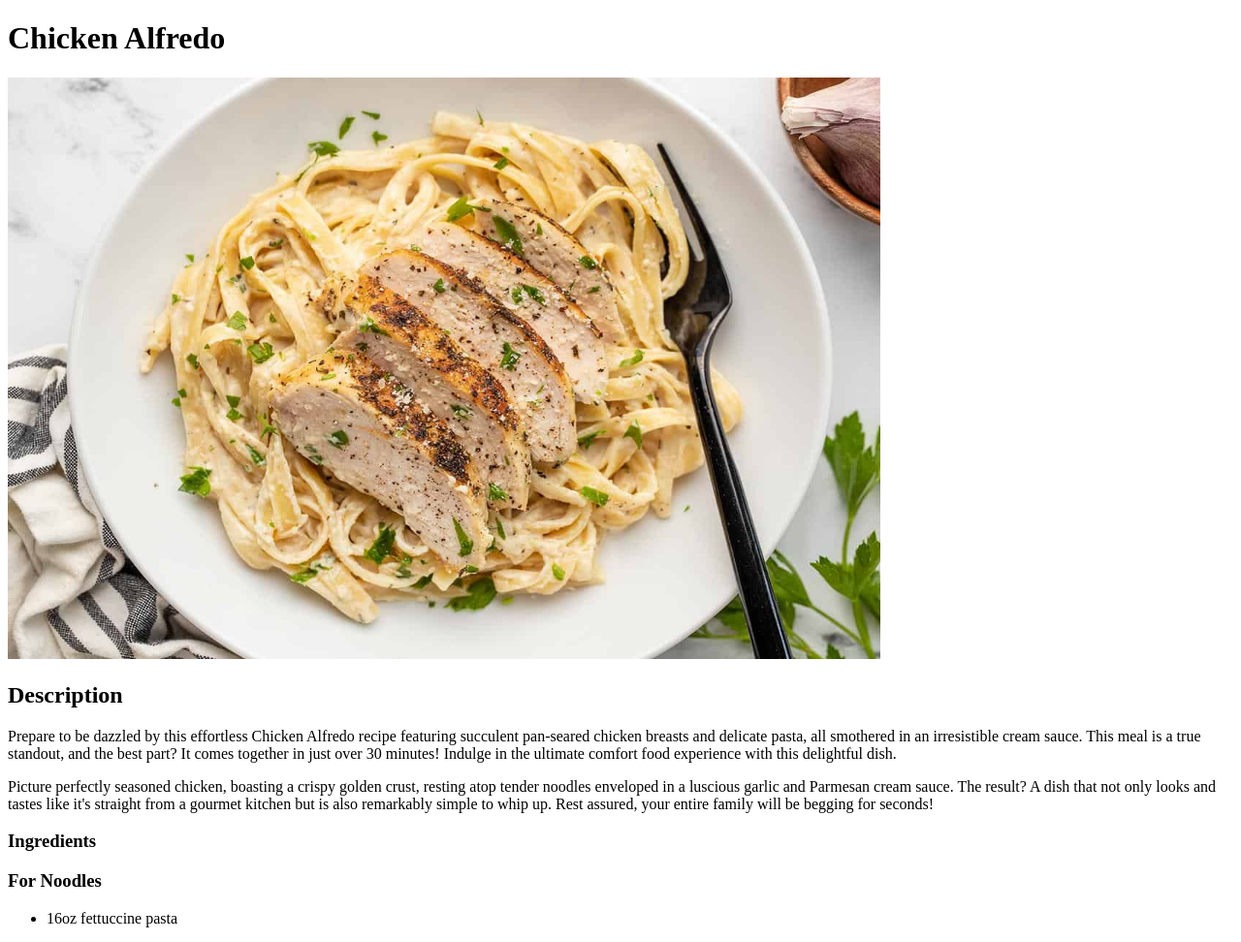
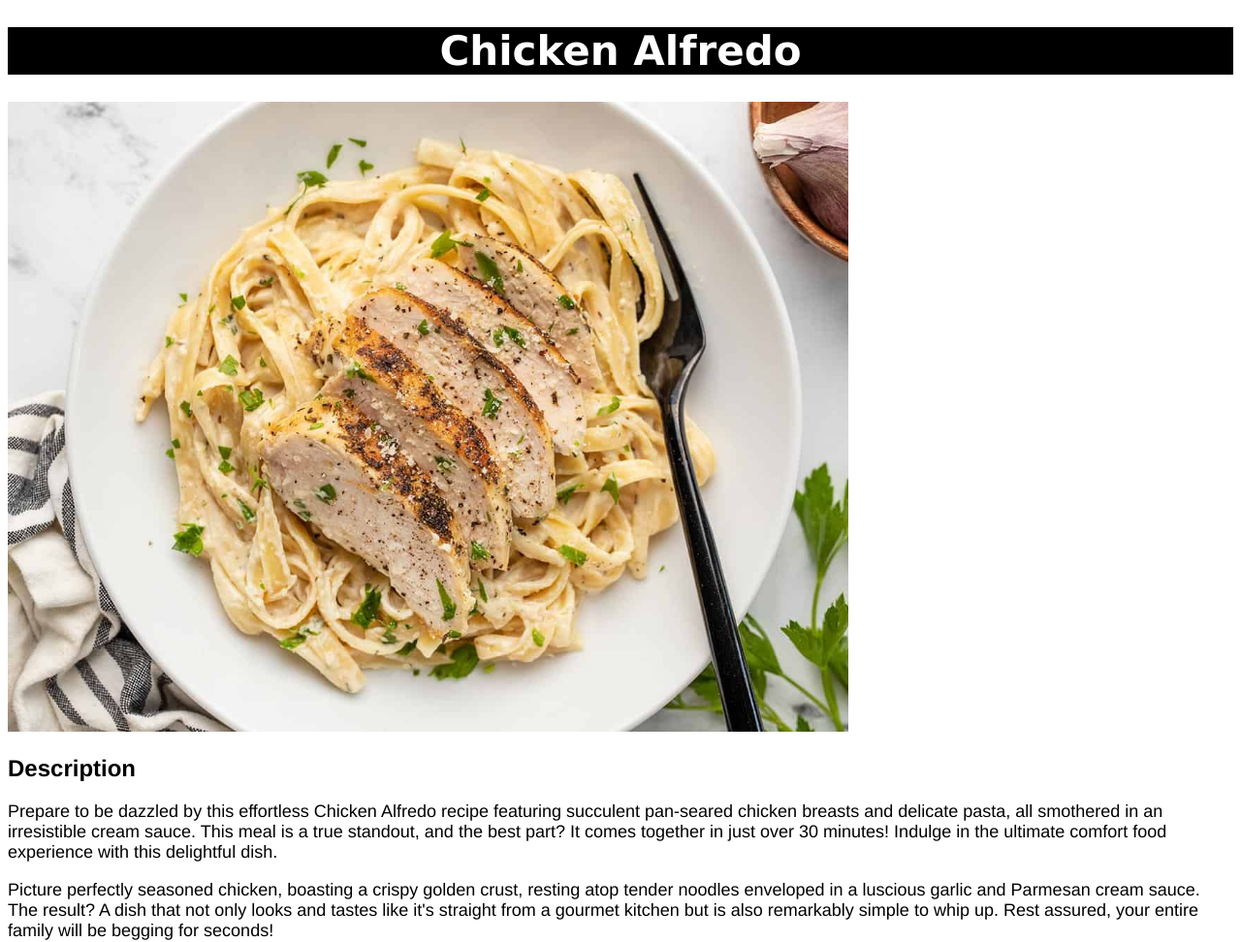
Before and after one commit to PrinceJuice/odin-recipes, a plain HTML site: page recipes/chicken-alfredo.html in a window 1280 px wide. Shown: the top 972 px of the page at 97% size. Drawn offline with Linux system fonts and the light colour scheme.

Commit message:
Make and add css to all html files
Correctly added css files to all sub html pages.
Made directory for all css files.

```diff
--- a/recipes/chicken-alfredo.html
+++ b/recipes/chicken-alfredo.html
@@ -4,21 +4,22 @@
         <meta charset="UTF-8">
         <meta name="viewport" content="width=device-width, initial-scale=1.0">
         <title>TOP-Chicken-Alfredo</title>
+        <link rel="stylesheet" href="../stylesheets/chicken.css">
     </head>
 
     <body>
-    <h1>Chicken Alfredo</h1>
-    <img src="./images/chicken-alfredo.jpg" alt="A chicken alfredo pasta bowl" height="600" width="900">
-    <h2>Description</h2>
+    <h1 class="header" id="main">Chicken Alfredo</h1>
+    <img src="./images/chicken-alfredo.jpg" alt="A chicken alfredo pasta bowl">
+    <h2 id="words">Description</h2>
     <p>Prepare to be dazzled by this effortless Chicken Alfredo recipe featuring succulent pan-seared chicken breasts and delicate pasta, all smothered in an irresistible cream sauce. This meal is a true standout, and the best part? It comes together in just over 30 minutes! Indulge in the ultimate comfort food experience with this delightful dish.</p>
     <p>Picture perfectly seasoned chicken, boasting a crispy golden crust, resting atop tender noodles enveloped in a luscious garlic and Parmesan cream sauce. The result? A dish that not only looks and tastes like it's straight from a gourmet kitchen but is also remarkably simple to whip up. Rest assured, your entire family will be begging for seconds!</p>
 
-    <h3>Ingredients</h3>
-    <h3>For Noodles</h3>
+    <h3 class="header list">Ingredients</h3>
+    <h3 class="Ingredients">For Noodles</h3>
     <ul>
       <li>16oz fettuccine pasta</li>
     </ul>
-    <h3>For Chicken</h3>
+    <h3 class="Ingredients">For Chicken</h3>
     <ul>
       <li>1 pound boneless, skinless chicken breasts</li>
       <li>1 teaspoon italian seasoning</li>
@@ -27,12 +28,12 @@
       <li>2 tablespoons extra-virgin olive oil</li>
       <li>1 teaspoon butter</li>
     </ul>
-    <h3>For Sauce</h3>
+    <h3 class="Ingredients">For Sauce</h3>
     <ul>
       <li>14.5oz jar of Prego Homestyle Alfredo Pasta Sauce</li>
     </ul>
 
-    <h3>Steps</h3>
+    <h3 class="header list">Steps</h3>
     <ol>
       <li><strong>Make the noodles:</strong> Bring a large pot of salted water to a boil. Add the fettuccine and cook until al dente according to package directions, usually 10 minutes. Reserve 1/2 cup of the cooking water, then drain well. Set aside.</li>
       <li><strong>Make the chicken:</strong> Season chicken breasts with the Italian seasoning, salt, and pepper.</li>
--- /dev/null
+++ b/stylesheets/chicken.css
@@ -0,0 +1,31 @@
+.header,
+.Ingredients {
+    background-color: black;
+    color: white;
+    font-family: Verdana, Arial, "sans-serif";
+    text-align: center;
+}
+
+#words {
+    font-family: Helvetica, Arial, "sans-serif";
+}
+
+.list {
+    font-size: 28px;
+}
+
+#main {
+    font-size: 42px;
+    text-align: center;
+}
+
+img {
+    height: 650px;
+    width: auto;
+}
+
+p,
+li {
+    font-size: 18px;
+    font-family: Helvetica, Arial, "sans-serif";
+}
--- /dev/null
+++ b/stylesheets/spicy.css
@@ -0,0 +1,42 @@
+p,
+li {
+    font-size: 18px;
+    font-family: Helvetica, Arial, "sans-serif";
+}
+
+.item,
+.header {
+    background-color: black;
+    color: white;
+    text-align: center;
+    font-family: Helvetica, Arial, "sans-serif";
+}
+
+.item {
+    font-size: 20px;
+}
+
+.header {
+    font-size: 24px;
+}
+
+#main,
+#list {
+    background-color: black;
+    color: white;
+    text-align: center;
+    font-family: Verdana, Arial, "sans-serif";
+}
+
+#main {
+    font-size: 36px;
+}
+
+#list {
+    font-size: 24px;
+}
+
+img {
+    height: 750px;
+    width: auto;
+}
--- /dev/null
+++ b/stylesheets/style.css
@@ -0,0 +1,3 @@
+h1 {
+    font-family: Verdana, Arial, "sans-serif";
+}
--- /dev/null
+++ b/stylesheets/yakisoba.css
@@ -0,0 +1,30 @@
+#main {
+    font-family: Verdana, Arial, "sans-serif";
+    font-size: 38px;
+    text-align: center;
+    background-color: black;
+    color: white;
+}
+
+.list {
+    font-family: Helvetica, Arial, "sans-serif";
+    font-size: 26px;
+    text-align: center;
+    background-color: black;
+    color: white;
+}
+
+p,
+li {
+    font-family: Helvetica, Arial, "sans-serif";
+    font-size: 18px;
+}
+
+h2 {
+    font-size: 22px;
+}
+
+img {
+    height: 650px;
+    width: auto;
+}
```
Also changed, not shown: index.html (+1 -0 lines), recipes/spicy-chicken-noodles.html (+7 -6 lines), recipes/yakisoba-chicken.html (+5 -4 lines).
